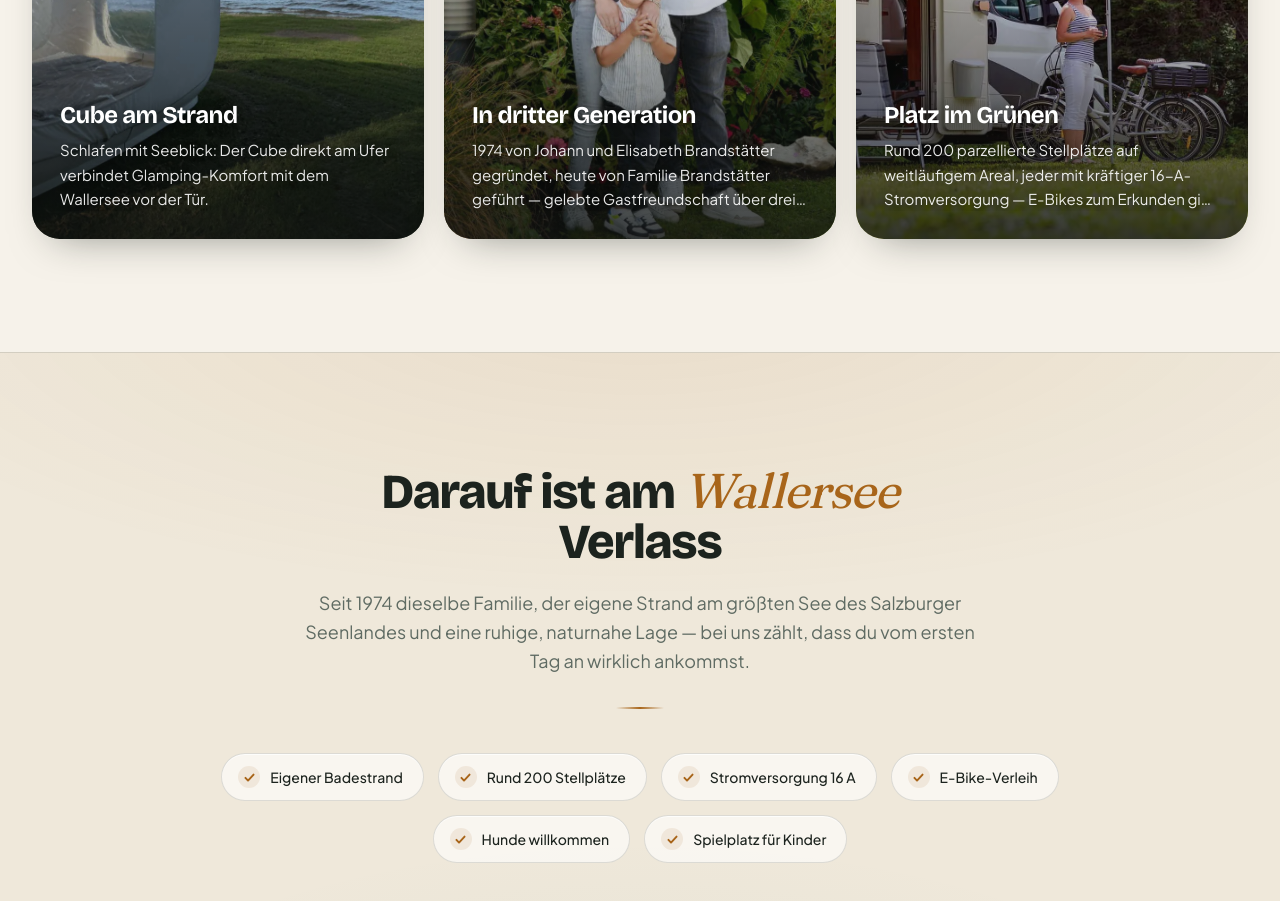
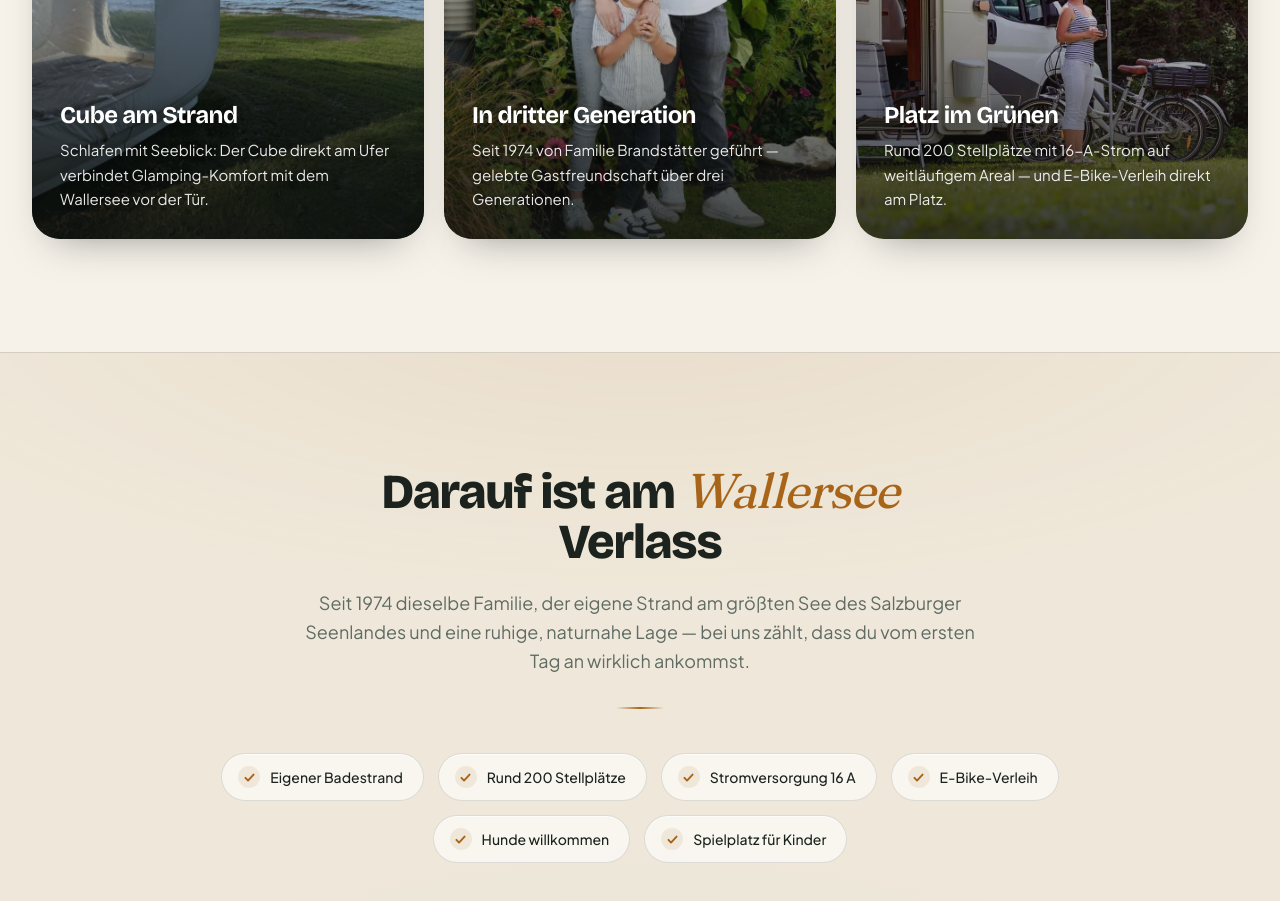
Before and after one commit to Lellino-Elias/camping-fenningerspitz-camping-demo, a Next.js app: page / in a window 1280 px wide. Shown: the part 1420-2321 px from the top of the page. Built offline with nearby package versions, Linux system fonts and the light colour scheme.

Commit message:
camping-fenningerspitz — campsite demo 2026-06-14 23:13:03

```diff
--- a/src/content/campsites/camping-fenningerspitz.ts
+++ b/src/content/campsites/camping-fenningerspitz.ts
@@ -41,12 +41,12 @@ const fenningerspitz: CampsiteConfig = {
     },
     {
       title: "In dritter Generation",
-      text: "1974 von Johann und Elisabeth Brandstätter gegründet, heute von Familie Brandstätter geführt — gelebte Gastfreundschaft über drei Generationen.",
+      text: "Seit 1974 von Familie Brandstätter geführt — gelebte Gastfreundschaft über drei Generationen.",
       image: { src: `${IMG}/kids-6935f219cf.webp`, alt: "Familie Brandstätter, Gastgeber am Strandcamping Fenningerspitz" },
     },
     {
       title: "Platz im Grünen",
-      text: "Rund 200 parzellierte Stellplätze auf weitläufigem Areal, jeder mit kräftiger 16-A-Stromversorgung — E-Bikes zum Erkunden gibt es direkt am Platz.",
+      text: "Rund 200 Stellplätze mit 16-A-Strom auf weitläufigem Areal — und E-Bike-Verleih direkt am Platz.",
       image: { src: `${IMG}/activity-da012229a2.webp`, alt: "Stellplatz im Grünen mit E-Bikes am Camping Fenningerspitz" },
     },
   ],
```
